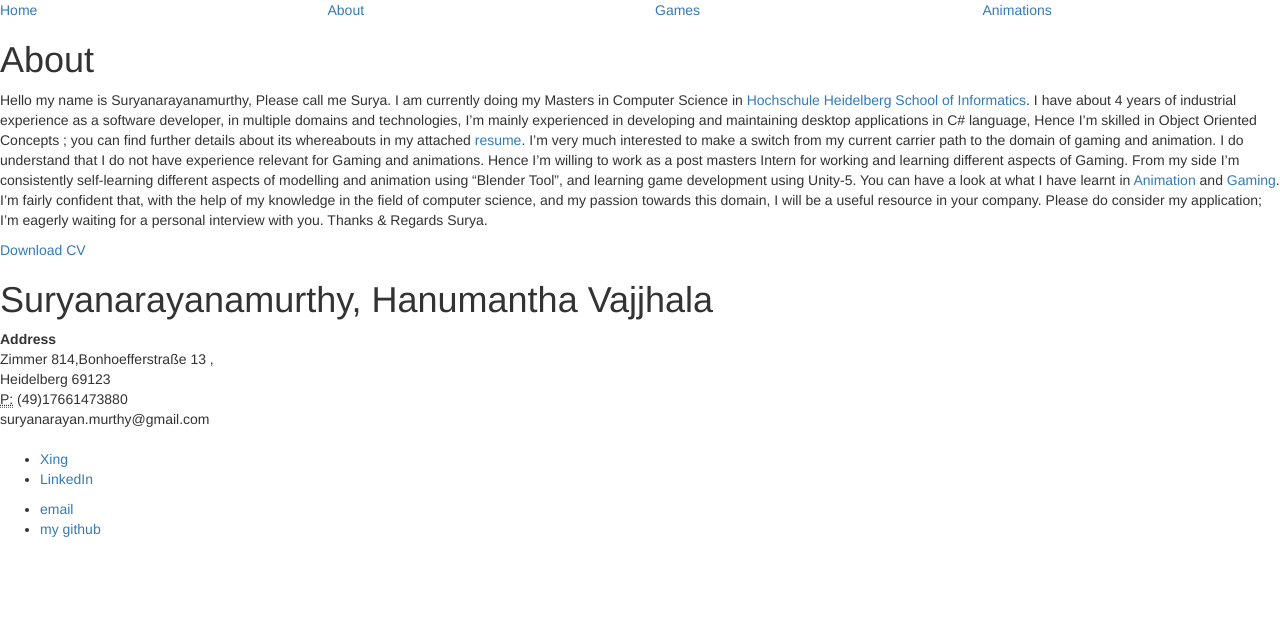
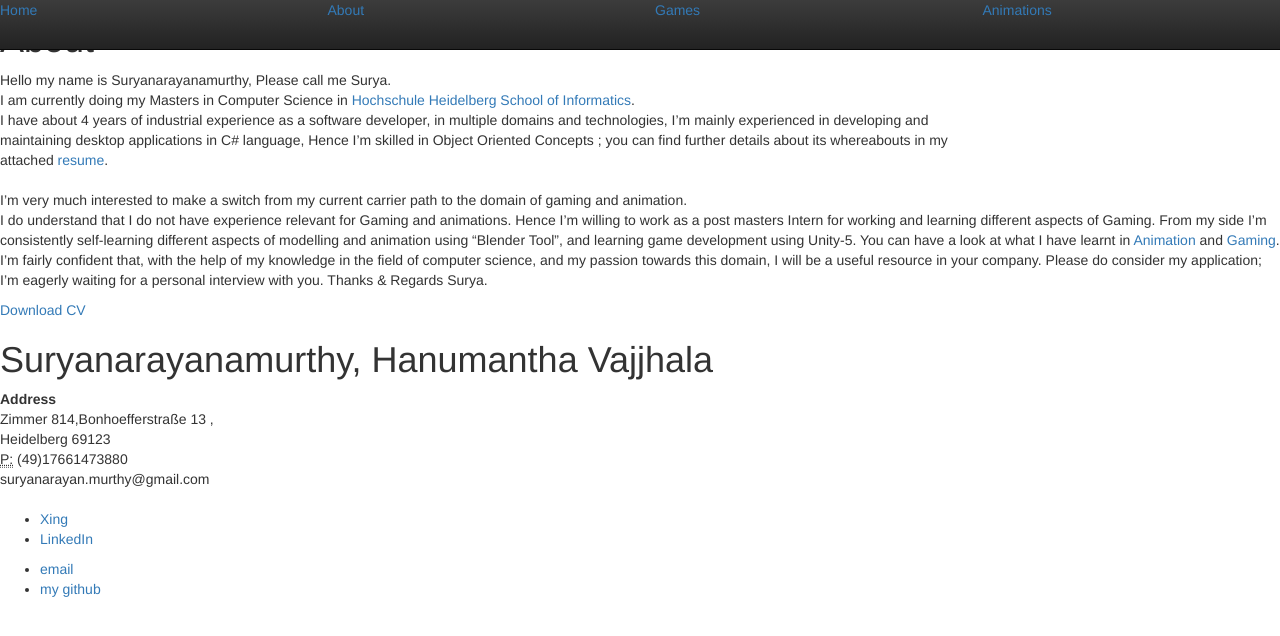
Before and after one commit to Suryanarayanamurthy/Suryanarayanamurthy.github.io, a Jekyll site: the page built from about/index.html, in a window 1280 px wide. Shown: the top 636 px of the page. Built offline with Jekyll 4.4.1, drawn with Linux system fonts in a browser that asks for light colours.

Commit message:
nav bar on boot strap

```diff
--- a/_layouts/default.html
+++ b/_layouts/default.html
@@ -26,7 +26,7 @@
 
 
   <body>
-    <nav>
+    <nav class="navbar navbar-inverse navbar-fixed-top">
 <div class="row">
 
 <div class="col-sm-3"><a href="/">Home</a></div>
--- a/about/index.html
+++ b/about/index.html
@@ -8,12 +8,12 @@ title: About Suryanarayanamurthy, Hanumantha Vajjhala.
 			<p>
 
 
-Hello my name is Suryanarayanamurthy, Please call me Surya.
+Hello my name is Suryanarayanamurthy, Please call me Surya. <br>
 
-I am currently doing my Masters in Computer Science in <a href="http://www.hochschule-heidelberg.de/en/schools/school-of-informatics/">Hochschule Heidelberg School of Informatics</a>.
-I have about 4 years of industrial experience as a software developer, in multiple domains and technologies, I’m mainly experienced in developing and maintaining desktop applications in C# language, Hence I’m skilled in Object Oriented Concepts ; you can find further details about its whereabouts in my attached
-<a href="Suryanarayanamurthy_May2015-EN.pdf" class="download"  target="_blank">resume</a>.
-I’m very much interested to make a switch from my current carrier path to the domain of gaming and animation.
+I am currently doing my Masters in Computer Science in <a href="http://www.hochschule-heidelberg.de/en/schools/school-of-informatics/">Hochschule Heidelberg School of Informatics</a>.<br>
+I have about 4 years of industrial experience as a software developer, in multiple domains and technologies, I’m mainly experienced in developing and<br> maintaining desktop applications in C# language, Hence I’m skilled in Object Oriented Concepts ; you can find further details about its whereabouts in my<br> attached
+<a href="Suryanarayanamurthy_May2015-EN.pdf" class="download"  target="_blank">resume</a>.<br><br>
+I’m very much interested to make a switch from my current carrier path to the domain of gaming and animation.<br>
 
 I do understand that I do not have experience relevant for Gaming and animations. Hence I’m willing to work as a post masters Intern for working and learning different aspects of Gaming.
 From my side I’m consistently self-learning different aspects of modelling and animation using “Blender Tool”, and learning game development using Unity-5.
```
